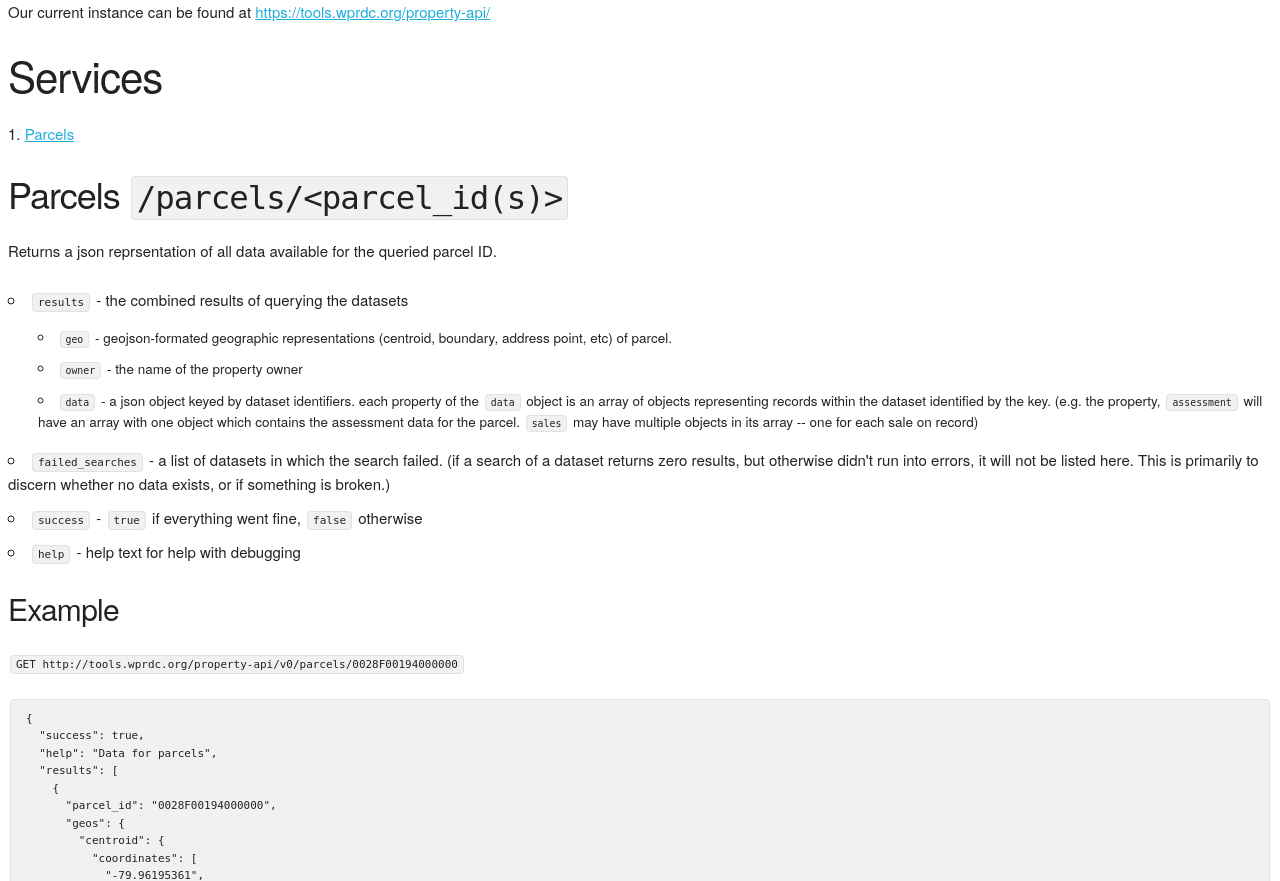
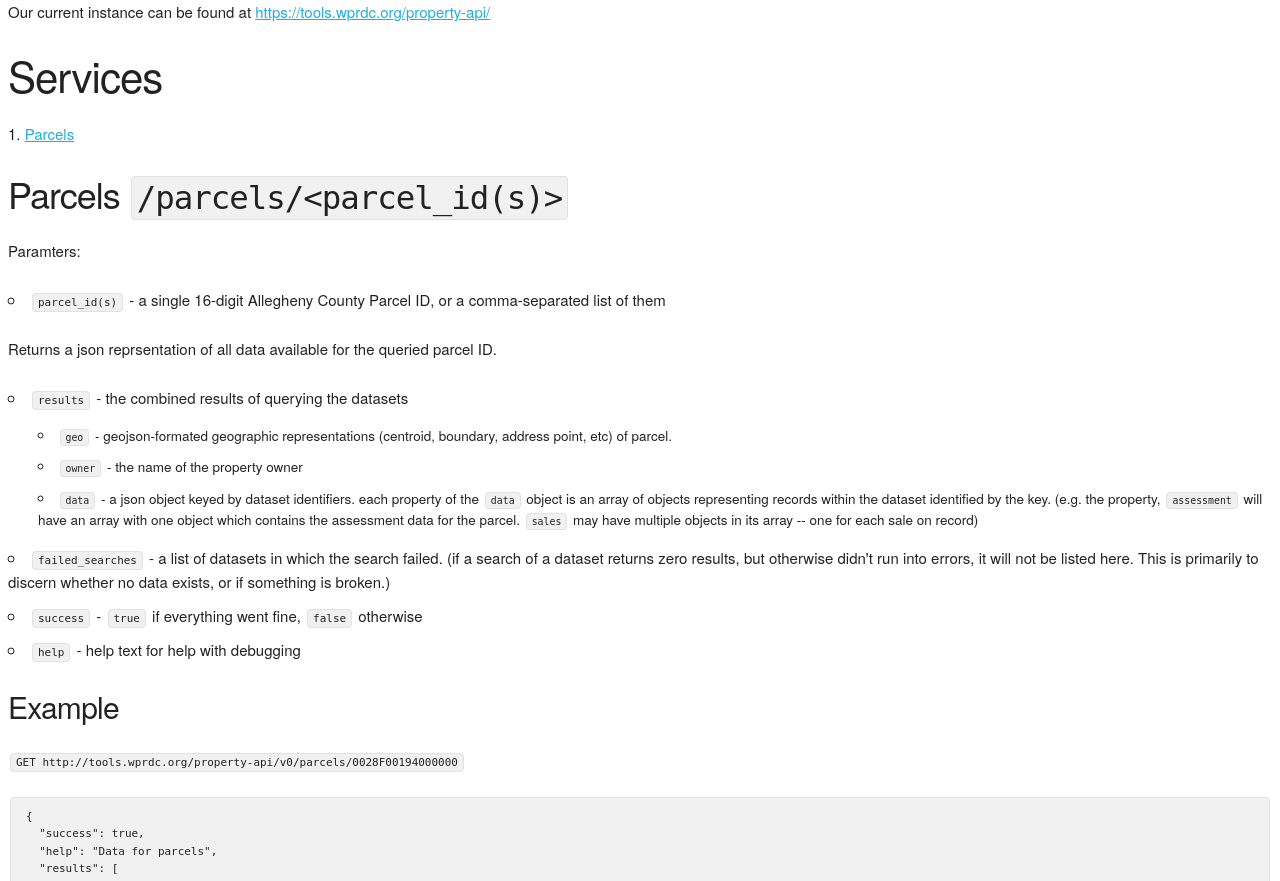
Before and after one commit to WPRDC/property-api, a Python web app: template templates/index.html in a window 1280 px wide. Shown: the part 443-1324 px from the top of the page. Run offline with Jinja, Linux system fonts and the light colour scheme; the template is opened without the code that fills it, so the values that code supplies are empty.

Commit message:
added parameter explanation to documentation

```diff
--- a/templates/index.html
+++ b/templates/index.html
@@ -6,6 +6,7 @@
 
     <link href="https://cdnjs.cloudflare.com/ajax/libs/skeleton/2.0.4/skeleton.css" rel="stylesheet">
 </head>
+<body>
 <h1 id="propertyapi">Property API</h1>
 
 <p><a href="https://opensource.org/licenses/MIT"><img src="https://img.shields.io/badge/License-MIT-yellow.svg" alt="License: MIT" /></a></p>
@@ -20,6 +21,12 @@ Our current instance can be found at <a href="https://tools.wprdc.org/property-a
 </ol>
 
 <h3 id="parcelsparcelsparcel_ids">Parcels <code>/parcels/&lt;parcel_id(s)&gt;</code></h3>
+
+<p>Paramters:</p>
+
+<ul>
+<li><code>parcel_id(s)</code> - a single 16-digit Allegheny County Parcel ID, or a comma-separated list of them</li>
+</ul>
 
 <p>Returns a json reprsentation of all data available for the queried parcel ID.  </p>
 
@@ -216,4 +223,5 @@ Our current instance can be found at <a href="https://tools.wprdc.org/property-a
   "failed_searches": []
 }
 </code></pre>
+</body>
 </html>
```
Also changed, not shown: README.md.
